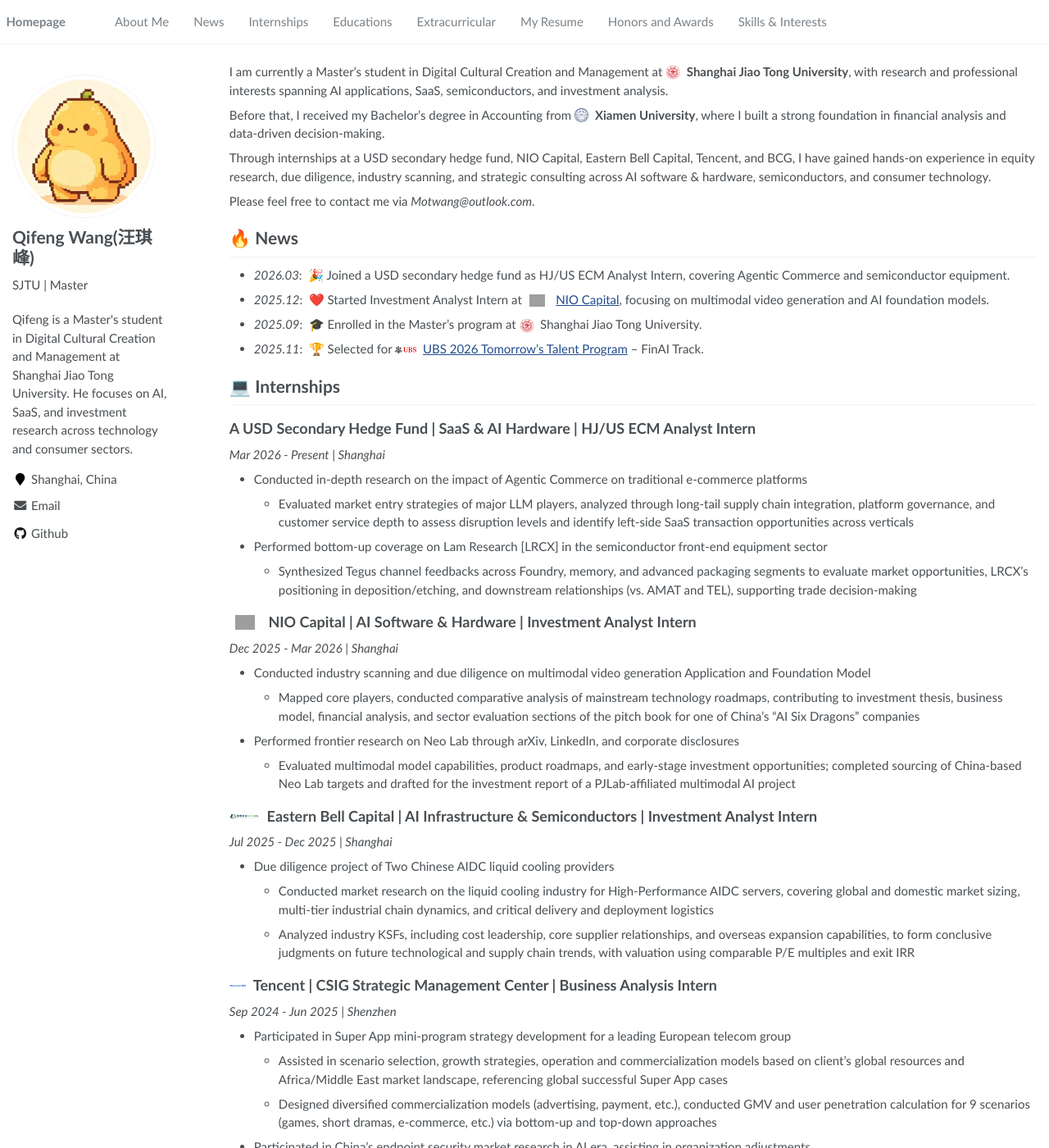
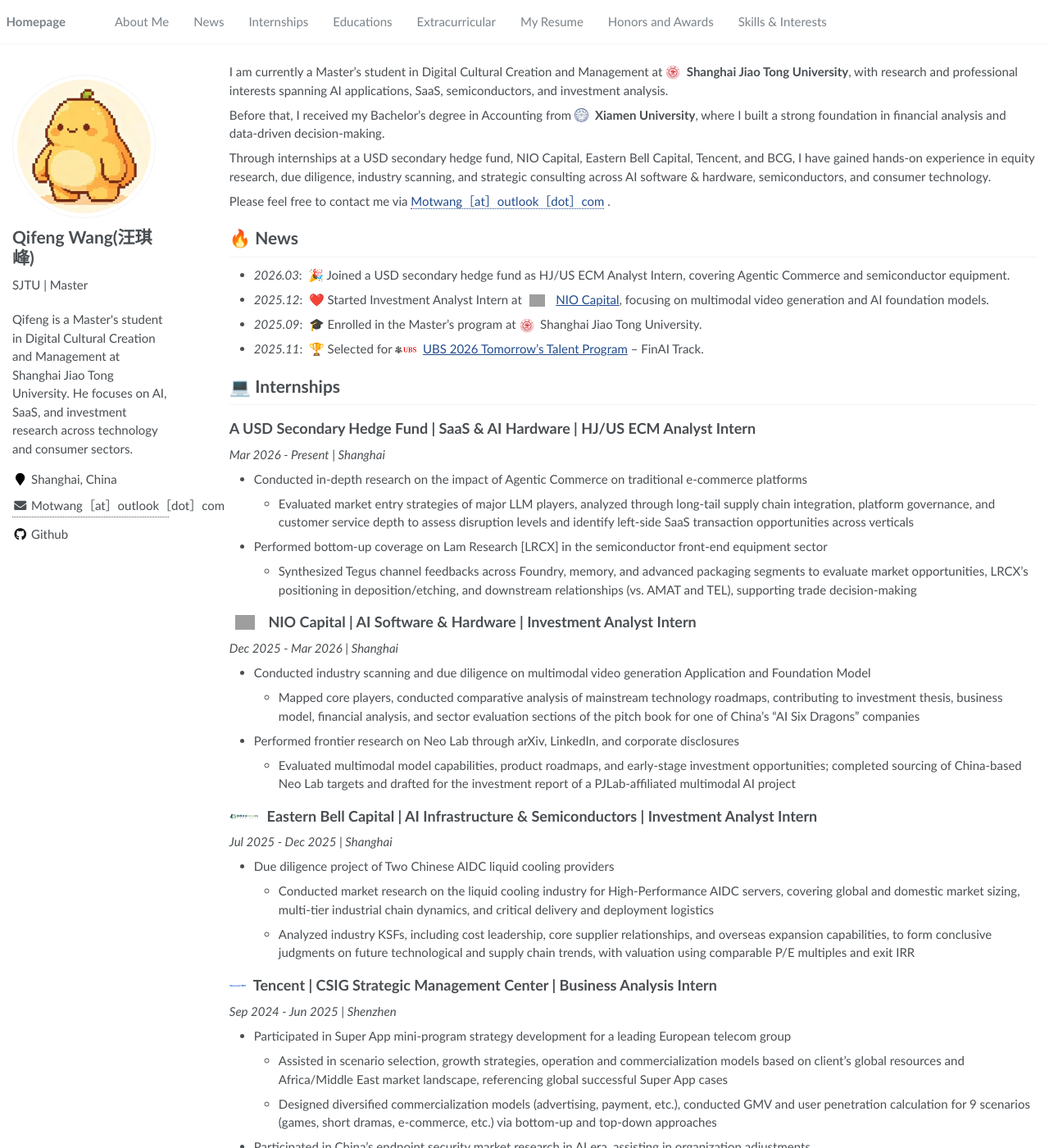
Before and after one commit to MotWang/Motwang.github.io, a Jekyll site: the page built from _pages/about.md, in a window 1280 px wide and 1400 px high. Shown: the whole window at 82% size. Built offline with Jekyll 4.4.1, drawn with Linux system fonts in a browser that asks for light colours; grey boxes are pictures that could not be loaded.

Commit message:
Add Chinese resume and obfuscate email display.
Upload Wang_Qifeng_CV_CN.pdf, link bilingual resumes on the homepage, and replace plain mailto links with click-to-reveal obfuscated email text.

Co-authored-by: Cursor <cursoragent@cursor.com>

```diff
--- a/_config.yml
+++ b/_config.yml
@@ -28,7 +28,9 @@ author:
   employer         :
   pubmed           :
   googlescholar    :
-  email            : "Motwang@outlook.com"
+  email_user       : "Motwang"
+  email_domain     : "outlook.com"
+  email_display    : "Motwang［at］outlook［dot］com"
   researchgate     :
   uri              :
   bitbucket        :
--- a/_includes/author-profile.html
+++ b/_includes/author-profile.html
@@ -28,8 +28,8 @@
       {% if author.uri %}
         <li><a href="{{ author.uri }}"><i class="fas fa-fw fa-link" aria-hidden="true"></i> Website</a></li>
       {% endif %}
-      {% if author.email %}
-        <li><a href="mailto:{{ author.email }}"><i class="fas fa-fw fa-envelope" aria-hidden="true"></i> Email</a></li>
+      {% if author.email_user and author.email_domain %}
+        <li><a href="#" class="email-protect" data-u="{{ author.email_user }}" data-d="{{ author.email_domain }}" title="Click to send email"><i class="fas fa-fw fa-envelope" aria-hidden="true"></i> {{ author.email_display }}</a></li>
       {% endif %}
       {% if author.keybase %}
         <li><a href="https://keybase.io/{{ author.keybase }}"><i class="fas fa-fw fa-key" aria-hidden="true"></i> Keybase</a></li>
@@ -123,8 +123,8 @@
       {% if author.uri %}
         <a href="{{ author.uri }}"><i class="fas fa-fw fa-link" aria-hidden="true"></i></a>
       {% endif %}
-      {% if author.email %}
-        <a href="mailto:{{ author.email }}"><i class="fas fa-fw fa-envelope" aria-hidden="true"></i></a>
+      {% if author.email_user and author.email_domain %}
+        <a href="#" class="email-protect" data-u="{{ author.email_user }}" data-d="{{ author.email_domain }}" title="Click to send email"><i class="fas fa-fw fa-envelope" aria-hidden="true"></i></a>
       {% endif %}
       {% if author.keybase %}
         <a href="https://keybase.io/{{ author.keybase }}"><i class="fas fa-fw fa-key" aria-hidden="true"></i></a>
--- /dev/null
+++ b/_includes/email-link.html
@@ -0,0 +1 @@
+<a href="#" class="email-protect" data-u="{{ include.user | default: site.author.email_user }}" data-d="{{ include.domain | default: site.author.email_domain }}" title="Click to send email">{{ include.display | default: site.author.email_display }}</a>
--- a/_includes/scripts.html
+++ b/_includes/scripts.html
@@ -2,3 +2,4 @@
 
 {% include analytics.html %}
 {% include fetch_google_scholar_stats.html %}
+{% include email-protect.html %}
--- a/assets/css/main.scss
+++ b/assets/css/main.scss
@@ -182,3 +182,14 @@ h2 img.org-logo[data-org="tencent"] {
     height: 1.1em;
     width: 1.1em;
 }
+
+a.email-protect {
+    cursor: pointer;
+    text-decoration: none;
+    border-bottom: 1px dotted currentColor;
+}
+
+a.email-protect:hover {
+    text-decoration: none;
+    opacity: 0.85;
+}
```
Also changed, not shown: README.md (+2 -2 lines), _includes/email-protect.html (added, +17 -0 lines), _pages/about.md (+2 -2 lines), 1 other file.
